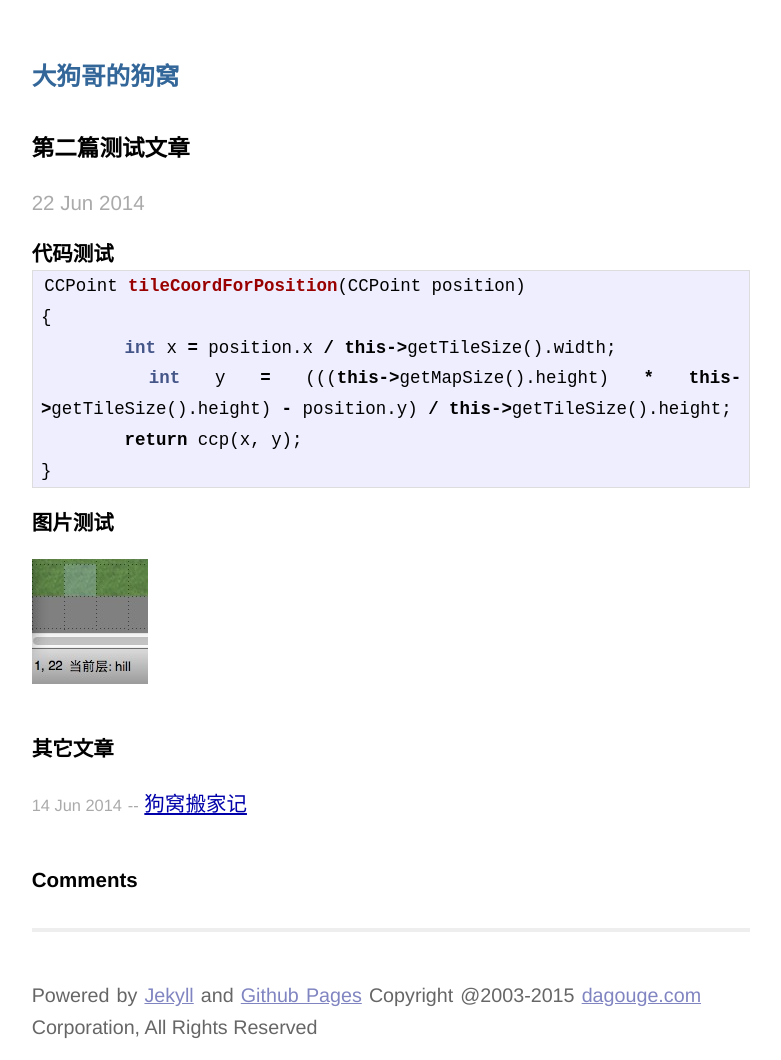
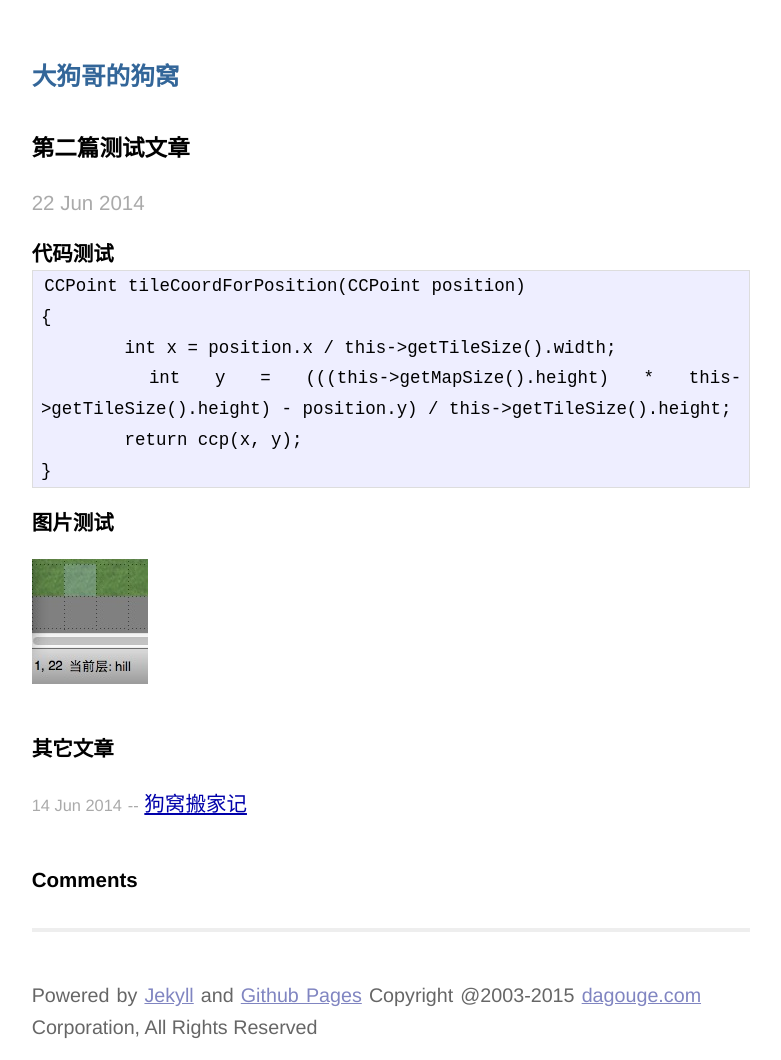
Before and after one commit to lazypos/lazypos.github.io, a Jekyll site: the page built from _posts/2014-06-22-dagougetest2.md, in a window 1280 px wide. Shown: the whole page, without its empty margins (249-1030 px from the left). Built offline with Jekyll 4.4.1, drawn with Linux system fonts in a browser that asks for light colours; comment, search, counter and statistics services are not loaded.

Commit message:
no message

```diff
--- a/_posts/2014-06-22-dagougetest2.md
+++ b/_posts/2014-06-22-dagougetest2.md
@@ -4,7 +4,8 @@ title: 第二篇测试文章
 ---
 代码测试
 -------
-{% highlight cpp %}
+
+{% highlight text %}
 
 CCPoint tileCoordForPosition(CCPoint position)
 {
@@ -15,6 +16,7 @@ CCPoint tileCoordForPosition(CCPoint position)
 
 {% endhighlight %}
 
+
 图片测试
 -------
 ![map]({{site:url}}/images/tiledmap.png)
```
